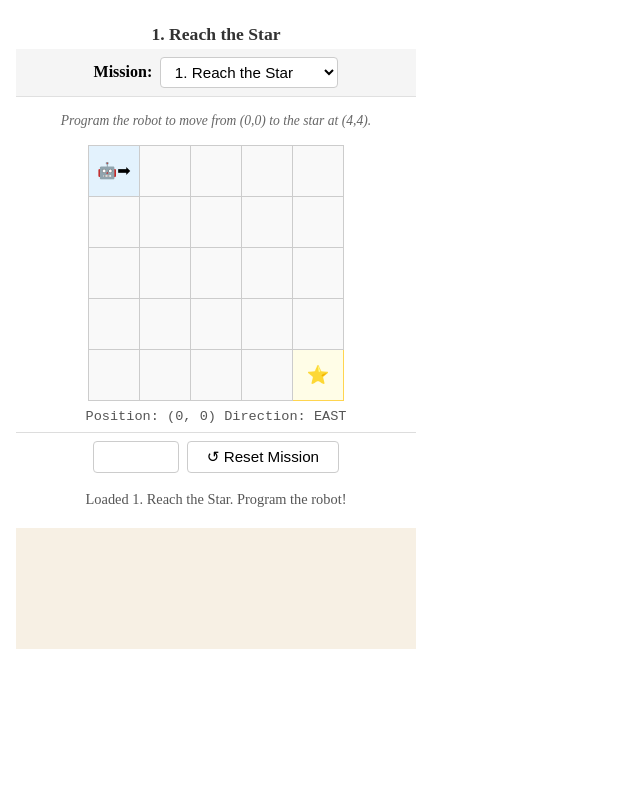
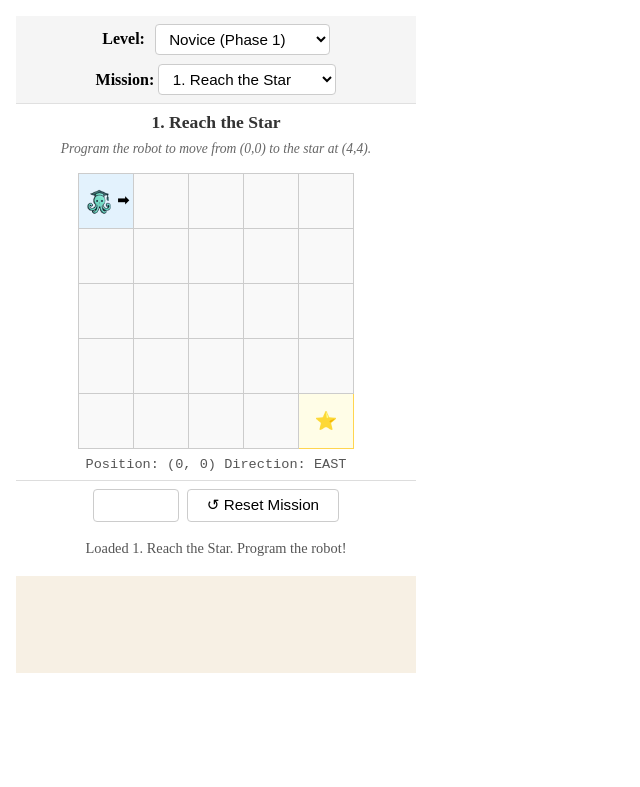
Before and after one commit to SmartgradDev/octo-blockly, a website built with webpack: page src/index.html in a window 1280 px wide. Shown: the whole page, without its empty margins (0-640 px from the left). Built offline with nearby package versions, Linux system fonts and the light colour scheme; what blockly would draw is missing.

Commit message:
feat: separated level

```diff
--- a/src/declarations.d.ts
+++ b/src/declarations.d.ts
@@ -1 +1,2 @@
 declare module '*.css';
+declare module '*.png';
--- a/src/index.css
+++ b/src/index.css
@@ -52,8 +52,8 @@ code {
 }
 
 .robot-grid-cell {
-  width: 48px;
-  height: 48px;
+  width: 52px;
+  height: 52px;
   border: 1px solid #ccc;
   text-align: center;
   vertical-align: middle;
@@ -63,6 +63,27 @@ code {
 
 .robot-cell {
   background-color: #e3f2fd;
+}
+
+.robot-icon-wrapper {
+  display: inline-flex;
+  align-items: center;
+  justify-content: center;
+  gap: 2px;
+  vertical-align: middle;
+}
+
+.octopus-icon-img {
+  width: 32px;
+  height: 32px;
+  object-fit: contain;
+  display: inline-block;
+  vertical-align: middle;
+}
+
+.robot-direction-arrow {
+  font-size: 14px;
+  font-weight: bold;
 }
 
 .robot-status {
@@ -159,12 +180,14 @@ code {
   display: flex;
   align-items: center;
   justify-content: center;
-  gap: 0.5rem;
+  gap: 0.6rem;
   padding: 0.5rem;
   background-color: #f5f5f5;
   border-bottom: 1px solid #e0e0e0;
+  flex-wrap: wrap;
 }
 
+#phaseSelect,
 #missionSelect {
   padding: 0.3rem 0.6rem;
   font-size: 0.95rem;
--- a/src/index.html
+++ b/src/index.html
@@ -2,15 +2,23 @@
 <html>
   <head>
     <meta charset="utf-8" />
-    <title>Blockly Sample App</title>
+    <title>Octo Blockly</title>
   </head>
   <body>
     <div id="pageContainer">
       <div id="outputPane">
-        <h3 id="missionTitle">Mission: Reach the Star</h3>
         <div id="missionSelectorPane">
-          <label for="missionSelect"><strong>Mission:</strong></label>
-          <select id="missionSelect"></select>
+          <label for="phaseSelect"><strong>Level:</strong></label>
+          <select id="phaseSelect">
+            <option value="1">Novice (Phase 1)</option>
+            <option value="2">Proficient (Phase 2)</option>
+          </select>
+
+          <div>
+            <label for="missionSelect"><strong>Mission:</strong></label>
+            <select id="missionSelect"></select>
+          </div>
+
         </div>
         <h3 id="missionTitle"></h3>
         <p id="missionDescription"></p>
--- a/src/index.ts
+++ b/src/index.ts
@@ -14,7 +14,7 @@ import {toolbox} from './toolbox';
 import {createRobotState, GridConfig} from './robot/RobotState';
 import {renderGrid} from './robot/GridRenderer';
 import {executeCommand, ProgramInterpreter} from './robot/CommandExecutor';
-import {MISSIONS, Mission} from './robot/Mission';
+import {getMissionsByPhase, Mission} from './robot/Mission';
 import {calculateScore} from './robot/ScoringEngine';
 import './index.css';
 
@@ -24,7 +24,9 @@ Blockly.common.defineBlocks(robotBlocks);
 Object.assign(javascriptGenerator.forBlock, forBlock);
 
 // ── Active Mission State & Configuration ────────────────────────────
-let currentMission: Mission = MISSIONS[0];
+let currentPhaseMissions: Mission[] = getMissionsByPhase(1);
+let currentMission: Mission = currentPhaseMissions[0];
+
 const grid: GridConfig = {
   width: currentMission.gridSize,
   height: currentMission.gridSize,
@@ -38,6 +40,7 @@ const robot = createRobotState(
 const simulatorPane = document.getElementById('simulatorPane');
 const missionTitleEl = document.getElementById('missionTitle');
 const missionDescEl = document.getElementById('missionDescription');
+const phaseSelect = document.getElementById('phaseSelect') as HTMLSelectElement | null;
 const missionSelect = document.getElementById('missionSelect') as HTMLSelectElement | null;
 
 // Set up UI elements and inject Blockly
@@ -108,26 +111,43 @@ const loadMission = (mission: Mission) => {
   setStatus(`Loaded ${mission.title}. Program the robot!`);
 };
 
-// Populate Mission Selector Dropdown
-if (missionSelect) {
+// Helper to populate Mission Selector Dropdown for active phase
+const populateMissionDropdown = (missions: Mission[]) => {
+  if (!missionSelect) return;
   missionSelect.innerHTML = '';
-  MISSIONS.forEach((m, idx) => {
+  missions.forEach((m, idx) => {
     const opt = document.createElement('option');
     opt.value = idx.toString();
     opt.textContent = m.title;
     missionSelect.appendChild(opt);
   });
+};
 
-  missionSelect.addEventListener('change', (e) => {
-    const idx = parseInt((e.target as HTMLSelectElement).value, 10);
-    if (MISSIONS[idx]) {
-      loadMission(MISSIONS[idx]);
+// Wire up Phase / Level Selector (Novice vs Proficient)
+if (phaseSelect) {
+  phaseSelect.addEventListener('change', (e) => {
+    const phaseId = parseInt((e.target as HTMLSelectElement).value, 10);
+    currentPhaseMissions = getMissionsByPhase(phaseId);
+    populateMissionDropdown(currentPhaseMissions);
+    if (currentPhaseMissions.length > 0) {
+      loadMission(currentPhaseMissions[0]);
     }
   });
 }
 
-// Load initial mission
-loadMission(currentMission);
+// Wire up Mission Selector Dropdown
+if (missionSelect) {
+  missionSelect.addEventListener('change', (e) => {
+    const idx = parseInt((e.target as HTMLSelectElement).value, 10);
+    if (currentPhaseMissions[idx]) {
+      loadMission(currentPhaseMissions[idx]);
+    }
+  });
+}
+
+// Initial setup
+populateMissionDropdown(currentPhaseMissions);
+loadMission(currentPhaseMissions[0]);
 
 // ── Run: step-by-step dynamic AST interpretation & execution ────────
 const runProgram = async () => {
--- a/src/robot/GridRenderer.ts
+++ b/src/robot/GridRenderer.ts
@@ -2,14 +2,15 @@
  * GridRenderer — renders a 2D grid with a robot, target, and obstacles into a DOM container.
  *
  * Uses a plain HTML table for maximum simplicity (no canvas, no
- * game engine). Each cell is a <td>. The robot is shown as an emoji
- * with a directional arrow. Obstacles are rendered as rock icons.
+ * game engine). Each cell is a <td>. The robot is rendered using the octopus icon image
+ * with a directional arrow indicator. Obstacles are rendered as rock icons.
  *
  * This module reads RobotState/GridConfig/Position but never mutates them.
  */
 
 import {Direction, GridConfig, RobotState} from './RobotState';
 import {Position, TargetPosition} from './Mission';
+import octopusIcon from '../assets/octopus-icon.png';
 
 /** Maps a direction to a visual indicator shown alongside the robot. */
 function directionArrow(dir: Direction): string {
@@ -23,6 +24,28 @@ function directionArrow(dir: Direction): string {
     case 'WEST':
       return '⬅';
   }
+}
+
+/**
+ * Creates a DOM wrapper containing the octopus icon image and direction arrow.
+ */
+function renderRobotElement(dir: Direction): HTMLElement {
+  const wrapper = document.createElement('span');
+  wrapper.className = 'robot-icon-wrapper';
+
+  const img = document.createElement('img');
+  img.src = octopusIcon;
+  img.alt = 'Octopus Robot';
+  img.className = 'octopus-icon-img';
+
+  const arrow = document.createElement('span');
+  arrow.className = 'robot-direction-arrow';
+  arrow.textContent = directionArrow(dir);
+
+  wrapper.appendChild(img);
+  wrapper.appendChild(arrow);
+
+  return wrapper;
 }
 
 /**
@@ -56,18 +79,28 @@ export function renderGrid(
 
       if (isObstacle) {
         td.classList.add('obstacle-cell');
-        td.textContent = isRobot ? '🤖🪨' : '🪨';
+        if (isRobot) {
+          td.appendChild(renderRobotElement(robot.direction));
+          const rockSpan = document.createElement('span');
+          rockSpan.textContent = '🪨';
+          td.appendChild(rockSpan);
+        } else {
+          td.textContent = '🪨';
+        }
       } else if (isTarget) {
         td.classList.add('target-cell');
         if (isRobot) {
           td.classList.add('robot-cell', 'robot-on-target');
-          td.textContent = '🤖⭐';
+          td.appendChild(renderRobotElement(robot.direction));
+          const starSpan = document.createElement('span');
+          starSpan.textContent = '⭐';
+          td.appendChild(starSpan);
         } else {
           td.textContent = '⭐';
         }
       } else if (isRobot) {
         td.classList.add('robot-cell');
-        td.textContent = '🤖' + directionArrow(robot.direction);
+        td.appendChild(renderRobotElement(robot.direction));
       }
 
       tr.appendChild(td);
--- a/src/robot/Mission.ts
+++ b/src/robot/Mission.ts
@@ -2,8 +2,8 @@
  * Mission — configuration structure for robotics missions.
  *
  * Defines grid dimensions, initial robot state, target location, optional obstacles,
- * and optimal command counts.
- * Separated into Phase 1 (basic navigation) and Phase 2 (obstacles & advanced).
+ * phase level, and optimal command counts.
+ * Separated into Phase 1 (Novice) and Phase 2 (Proficient).
  */
 
 import {RobotState} from './RobotState';
@@ -27,7 +27,14 @@ export interface Mission {
   phase: number;
 }
 
-/** Phase 1 Missions: Basic Navigation (No Obstacles) */
+export interface PhaseCategory {
+  id: number;
+  name: string;
+  label: string;
+  missions: Mission[];
+}
+
+/** Phase 1 Missions: Novice Level (Basic Navigation, No Obstacles) */
 export const PHASE_1_MISSIONS: Mission[] = [
   {
     id: 'reach-the-star-01',
@@ -81,7 +88,7 @@ export const PHASE_1_MISSIONS: Mission[] = [
   },
 ];
 
-/** Phase 2 Missions: Obstacles & Advanced Challenges */
+/** Phase 2 Missions: Proficient Level (Obstacles & Autonomous Sensor Challenges) */
 export const PHASE_2_MISSIONS: Mission[] = [
   {
     id: 'avoid-the-rocks-06',
@@ -116,7 +123,86 @@ export const PHASE_2_MISSIONS: Mission[] = [
     ],
     phase: 2,
   },
+  {
+    id: 'obstacle-escape-08',
+    title: '8. Obstacle Escape',
+    description: 'Program the robot to navigate around obstacles using sensor checks inside a loop to automatically turn whenever a wall or rock is ahead!',
+    gridSize: 5,
+    start: {x: 0, y: 0, direction: 'EAST'},
+    target: {x: 0, y: 4},
+    optimalCommandCount: 12,
+    obstacles: [
+      {x: 4, y: 0},
+      {x: 4, y: 4},
+      {x: 0, y: 3},
+    ],
+    phase: 2,
+  },
+  {
+    id: 'dynamic-corridor-09',
+    title: '9. Dynamic Corridor',
+    description: 'Guide the robot through a winding corridor! Use obstacle sensor blocks inside a loop so the robot reacts dynamically to walls.',
+    gridSize: 5,
+    start: {x: 0, y: 0, direction: 'EAST'},
+    target: {x: 4, y: 2},
+    optimalCommandCount: 10,
+    obstacles: [
+      {x: 3, y: 0},
+      {x: 4, y: 0},
+      {x: 0, y: 1},
+      {x: 1, y: 1},
+      {x: 4, y: 1},
+      {x: 0, y: 2},
+      {x: 1, y: 2},
+      {x: 2, y: 2},
+      {x: 3, y: 3},
+    ],
+    phase: 2,
+  },
+  {
+    id: 'treasure-hunter-10',
+    title: '10. Treasure Hunter',
+    description: 'Program the robot to reach the treasure without hitting any walls. Try to make the robot react to obstacles instead of manually programming every movement.',
+    gridSize: 5,
+    start: {x: 0, y: 4, direction: 'NORTH'},
+    target: {x: 2, y: 2},
+    optimalCommandCount: 9,
+    obstacles: [
+      {x: 0, y: 0},
+      {x: 1, y: 0},
+      {x: 2, y: 0},
+      {x: 3, y: 0},
+      {x: 4, y: 0},
+      {x: 0, y: 2},
+      {x: 1, y: 2},
+      {x: 3, y: 2},
+      {x: 4, y: 2},
+      {x: 2, y: 3},
+    ],
+    phase: 2,
+  },
 ];
+
+/** Phase definitions for UI categorization */
+export const PHASES: PhaseCategory[] = [
+  {
+    id: 1,
+    name: 'Novice',
+    label: 'Novice (Phase 1)',
+    missions: PHASE_1_MISSIONS,
+  },
+  {
+    id: 2,
+    name: 'Proficient',
+    label: 'Proficient (Phase 2)',
+    missions: PHASE_2_MISSIONS,
+  },
+];
+
+/** Utility to retrieve missions for a specific Phase ID */
+export function getMissionsByPhase(phaseId: number): Mission[] {
+  return phaseId === 2 ? PHASE_2_MISSIONS : PHASE_1_MISSIONS;
+}
 
 /** All configuration-driven missions across Phase 1 and Phase 2. */
 export const MISSIONS: Mission[] = [...PHASE_1_MISSIONS, ...PHASE_2_MISSIONS];
--- a/webpack.config.js
+++ b/webpack.config.js
@@ -25,6 +25,11 @@ const config = {
         // Load CSS files. They can be imported into JS files.
         test: /\.css$/i,
         use: ['style-loader', 'css-loader'],
+      },
+      {
+        // Load image assets.
+        test: /\.(png|svg|jpg|jpeg|gif)$/i,
+        type: 'asset/resource',
       },
     ],
   },
```
Also changed, not shown: src/assets/octopus-icon.png (added), 1 other file.
